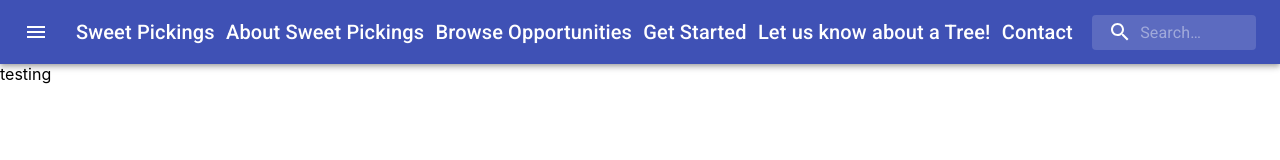
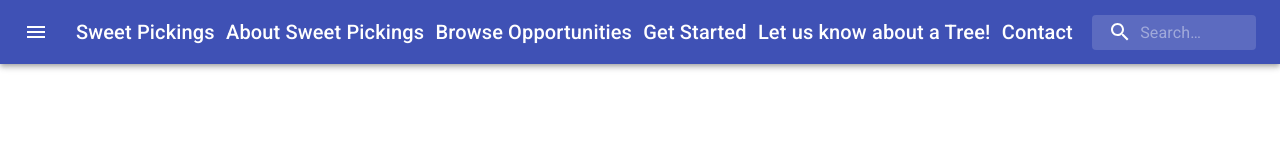
Before and after one commit to vocaleyes-democracy/Sweet-Pickings-React, a React (Create React App) app: page / in a window 1280 px wide. Shown: the top 160 px of the page. Built offline with nearby package versions, Linux system fonts and the light colour scheme.

Commit message:
add Home.js function to export

```diff
--- a/src/Pages/Home.js
+++ b/src/Pages/Home.js
@@ -6,6 +6,6 @@
 
 export default function Home(){
     return(
-        <div>testing</div>
+        <div></div>
     )
 }
```
